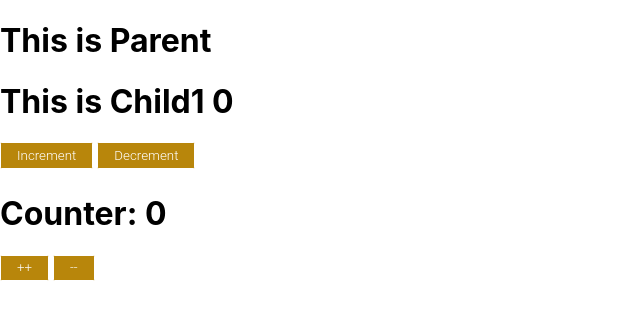
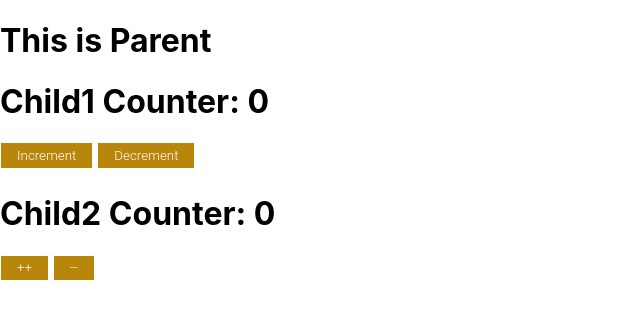
Before and after one commit to MuhammadTalhaRao/boot-camp_v2, a React (Create React App) app: page / in a window 1280 px wide. Shown: the top 320 px of the page, without its empty margins (0-640 px from the left). Built offline with nearby package versions, Linux system fonts and the light colour scheme.

Commit message:
some change to make counter better

```diff
--- a/src/child1.js
+++ b/src/child1.js
@@ -7,7 +7,7 @@ function Child1(){
 
     return(
         <div>
-            <h1>This is Child1 { using_c_h[0] }</h1>
+            <h1>Child1 Counter: { using_c_h[0] }</h1>
             <button
                 onClick = { () => using_c_h[1]( ++using_c_h[0] ) }
                 className = 'ClassicButton'  >
--- a/src/child2.js
+++ b/src/child2.js
@@ -5,11 +5,10 @@ import Counter_Hook from './contextHook';
 
 function Child2(){
     let [state, dispatcher] = useReducer(CounterReducer, 0);
-    let counter = useContext(Counter_Hook);
 
     return(
         <div>
-            <h1>Counter: {state} </h1>
+            <h1>Child2 Counter: {state} </h1>
             <button className = 'ClassicButton' onClick = {()=>dispatcher('INCREMENT')} >++</button>
             <button className = 'ClassicButton' onClick = {()=>dispatcher('DECREMENT') } >--</button>
         </div>
--- a/src/index.js
+++ b/src/index.js
@@ -3,7 +3,7 @@ import ReactDOM from 'react-dom';
 import './index.css';
 import App from './App';
 import * as serviceWorker from './serviceWorker';
-import Parent from './parent';
+import Parent from './parent.js';
 
 ReactDOM.render(
   <React.StrictMode>
```
Also changed, not shown: src/Parent.js (line endings or trailing spaces).
